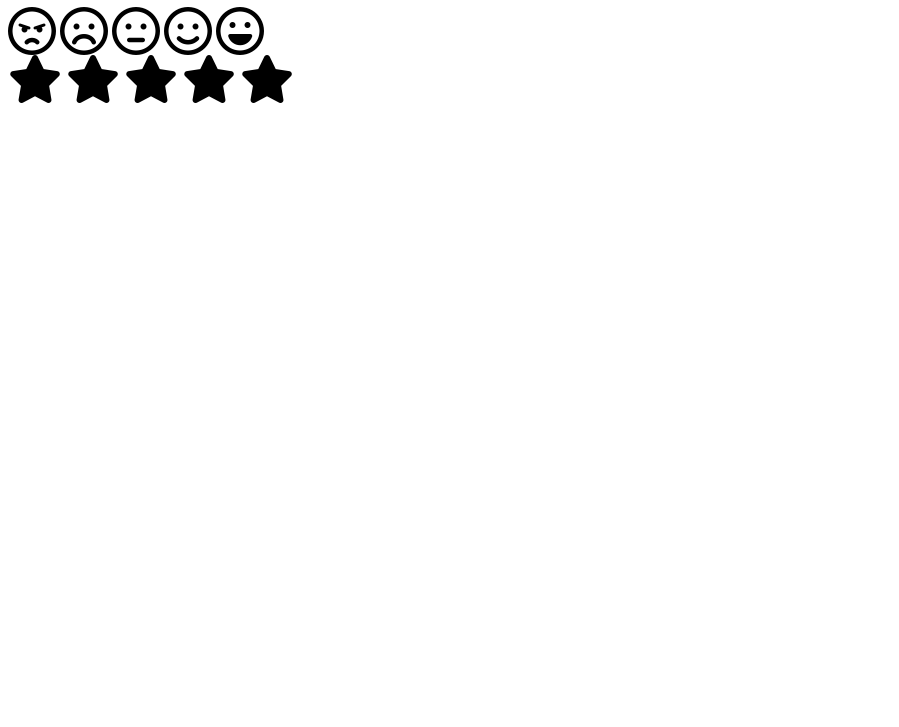
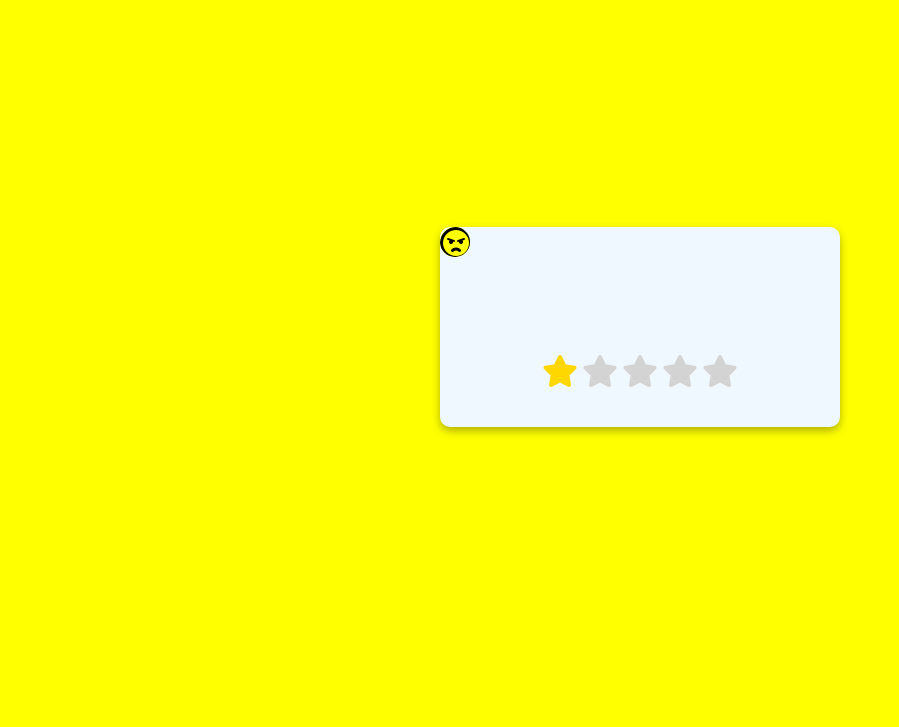
Before and after one commit to harun3851/emoji_rating, a plain HTML site: page index.html in a window 1280 px wide. Shown: the part 73-800 px from the top of the page, without its empty margins (0-899 px from the left). Drawn offline with Linux system fonts and the light colour scheme.

Commit message:
css part added

```diff
--- a/index.html
+++ b/index.html
@@ -10,19 +10,23 @@
 
 </head>
 <body>
-    <h1>hello world</h1>
-    <i class="fa-regular fa-face-angry fa-3x"></i>
-    <i class="fa-regular fa-face-frown fa-3x"></i>
-    <i class="fa-regular fa-meh fa-3x"></i>
-    <i class="fa-regular fa-smile fa-3x"></i>
-    <i class="fa-regular fa-laugh fa-3x"></i>
-    </div>
-    <div class="rating-container">
-        <i class="fa-solid fa-star fa-3x"></i>
-        <i class="fa-solid fa-star fa-3x"></i>
-        <i class="fa-solid fa-star fa-3x"></i>
-        <i class="fa-solid fa-star fa-3x"></i>
-        <i class="fa-solid fa-star fa-3x"></i>
+    <div class="feedback-container">
+
+        <div class="rating-container">
+            <i class="fa-solid fa-star fa-2x active"></i>
+            <i class="fa-solid fa-star fa-2x"></i>
+            <i class="fa-solid fa-star fa-2x"></i>
+            <i class="fa-solid fa-star fa-2x"></i>
+            <i class="fa-solid fa-star fa-2x"></i>
+        </div>
+
+        <div class="emoji-container">
+            <i class="fa-regular fa-face-angry fa-2x"></i>
+            <i class="fa-regular fa-face-frown fa-2x"></i>
+            <i class="fa-regular fa-meh fa-2x"></i>
+            <i class="fa-regular fa-smile fa-2x"></i>
+            <i class="fa-regular fa-laugh fa-2x"></i>
+        </div>
     </div>
 
     <script src="script.js"></script>
--- a/style.css
+++ b/style.css
@@ -0,0 +1,48 @@
+body{
+    margin: 0;
+    display: flex;
+    justify-content: center;
+    height: 100vh;
+    align-items: center;
+    background: yellow;
+}
+.feedback-container{
+    background-color: aliceblue;
+    width: 400px;
+    height: 200px;
+    box-shadow: 0 4px 8px rgba(0, 0, 0, .3);
+    border-radius: 10px;
+    position: relative;
+}
+.emoji-container{
+    position:obsolute;
+    left:50%;
+    transform: translateX();
+    top: 20%;
+    width: 30px;
+    height: 30px;
+    border-radius: 50%;
+    background-color: yellow;
+    display: flex;
+    overflow: hidden;
+
+}
+.rating-container {
+    position: absolute;
+    left: 50%;
+    transform: translateX(-50%);
+    bottom: 20%;
+  }
+.fa{
+    margin: 1;
+    transform: translateX(0);
+    transition: transform 0.2;
+ }
+ .fa-solid{
+        color: lightgray;
+        cursor: pointer;
+      }
+
+ .fa-star.active {
+        color: gold;
+      }
```
